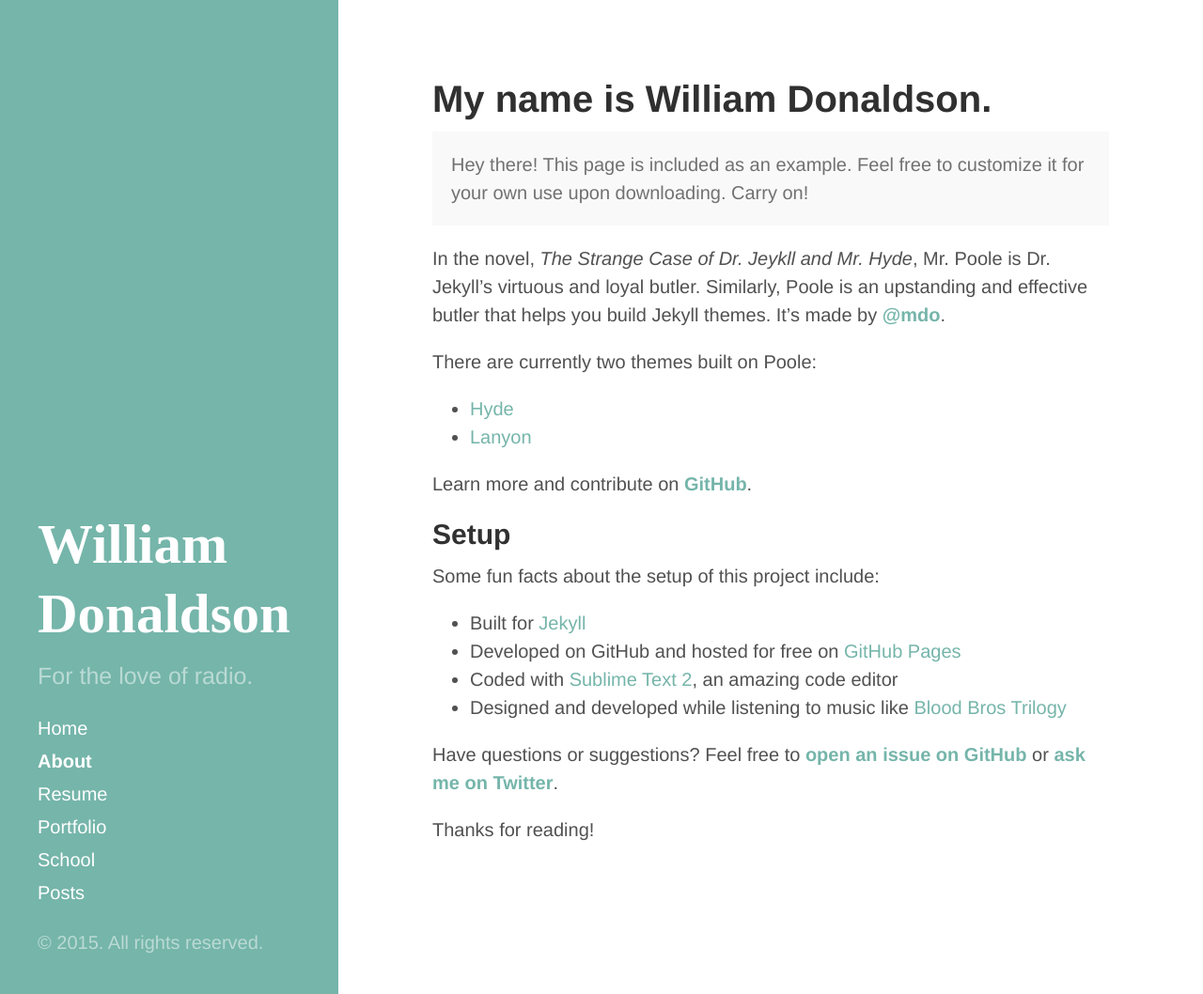
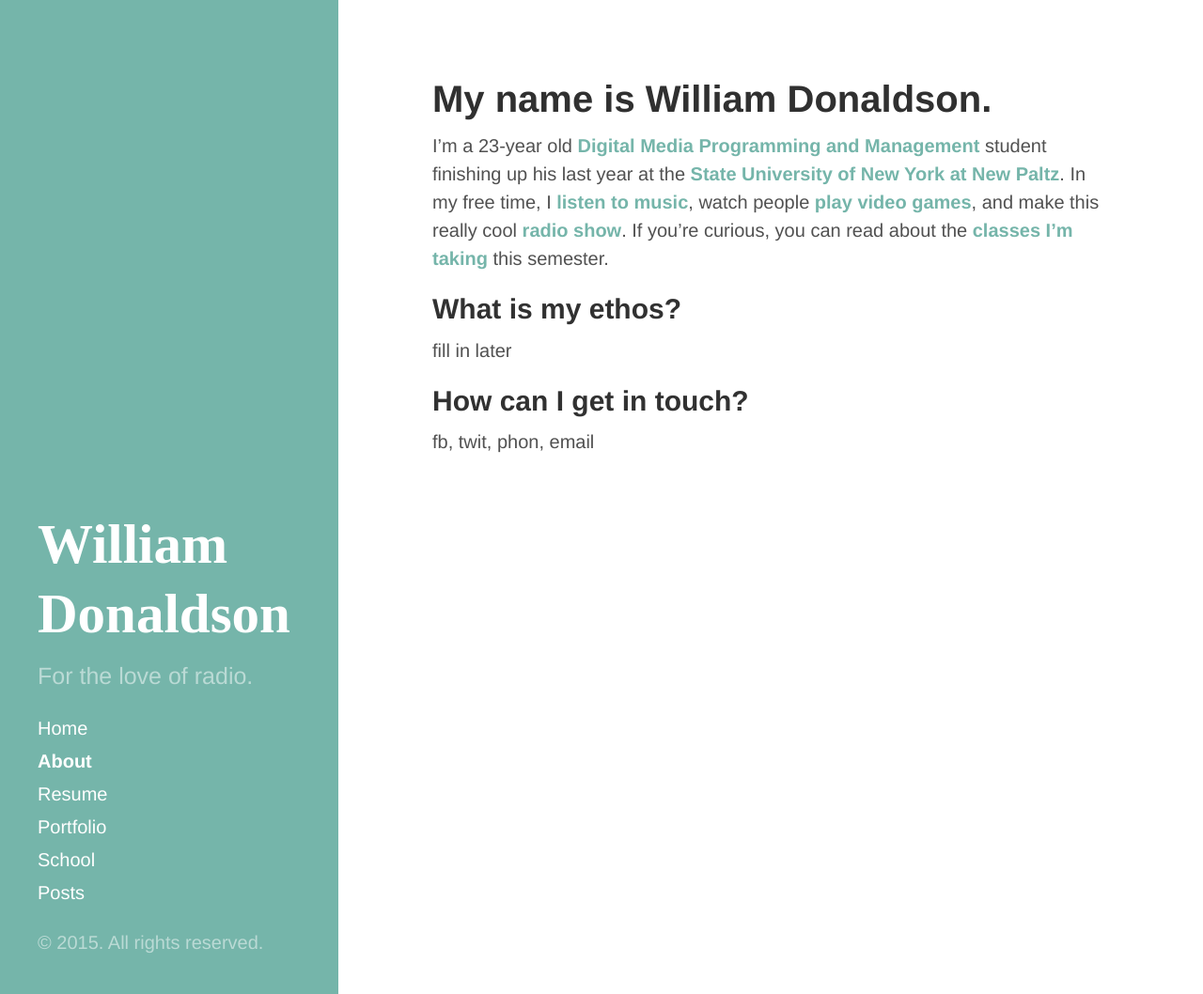
Before and after one commit to crownsedge/wildonaldson.me, a Jekyll site: the page built from about.md, in a window 1280 px wide and 1058 px high. Shown: the whole window at 94% size. Built offline with Jekyll 4.4.1, drawn with Linux system fonts in a browser that asks for light colours; Markdown is read by kramdown in place of the engine named in the settings; comment, search, counter and statistics services are not loaded.

Commit message:
beginnings of an about page

```diff
--- a/about.md
+++ b/about.md
@@ -1,31 +1,14 @@
 ---
 layout: page
 title: About
-header-title: My name is William Donaldson.
+"header-title": My name is William Donaldson.
+published: true
 ---
 
-<p class="message">
-  Hey there! This page is included as an example. Feel free to customize it for your own use upon downloading. Carry on!
-</p>
+I'm a 23-year old [Digital Media Programming and Management](http://www.newpaltz.edu/ugc/las/comm_media/major_dmprog-mgmt.html) student finishing up his last year at the [State University of New York at New Paltz](http://newpaltz.edu/). In my free time, I [listen to music](http://last.fm/user/nukumi), watch people [play video games](http://twitch.tv), and make this really cool [radio show](http://drifts.fm/). If you're curious, you can read about the [classes I'm taking]({% site.pages.school.url %}) this semester.
 
-In the novel, *The Strange Case of Dr. Jeykll and Mr. Hyde*, Mr. Poole is Dr. Jekyll's virtuous and loyal butler. Similarly, Poole is an upstanding and effective butler that helps you build Jekyll themes. It's made by [@mdo](https://twitter.com/mdo).
+## What is my ethos?
+fill in later
 
-There are currently two themes built on Poole:
-
-* [Hyde](http://hyde.getpoole.com)
-* [Lanyon](http://lanyon.getpoole.com)
-
-Learn more and contribute on [GitHub](https://github.com/poole).
-
-## Setup
-
-Some fun facts about the setup of this project include:
-
-* Built for [Jekyll](http://jekyllrb.com)
-* Developed on GitHub and hosted for free on [GitHub Pages](https://pages.github.com)
-* Coded with [Sublime Text 2](http://sublimetext.com), an amazing code editor
-* Designed and developed while listening to music like [Blood Bros Trilogy](https://soundcloud.com/maddecent/sets/blood-bros-series)
-
-Have questions or suggestions? Feel free to [open an issue on GitHub](https://github.com/poole/issues/new) or [ask me on Twitter](https://twitter.com/mdo).
-
-Thanks for reading!
+## How can I get in touch?
+fb, twit, phon, email
```
